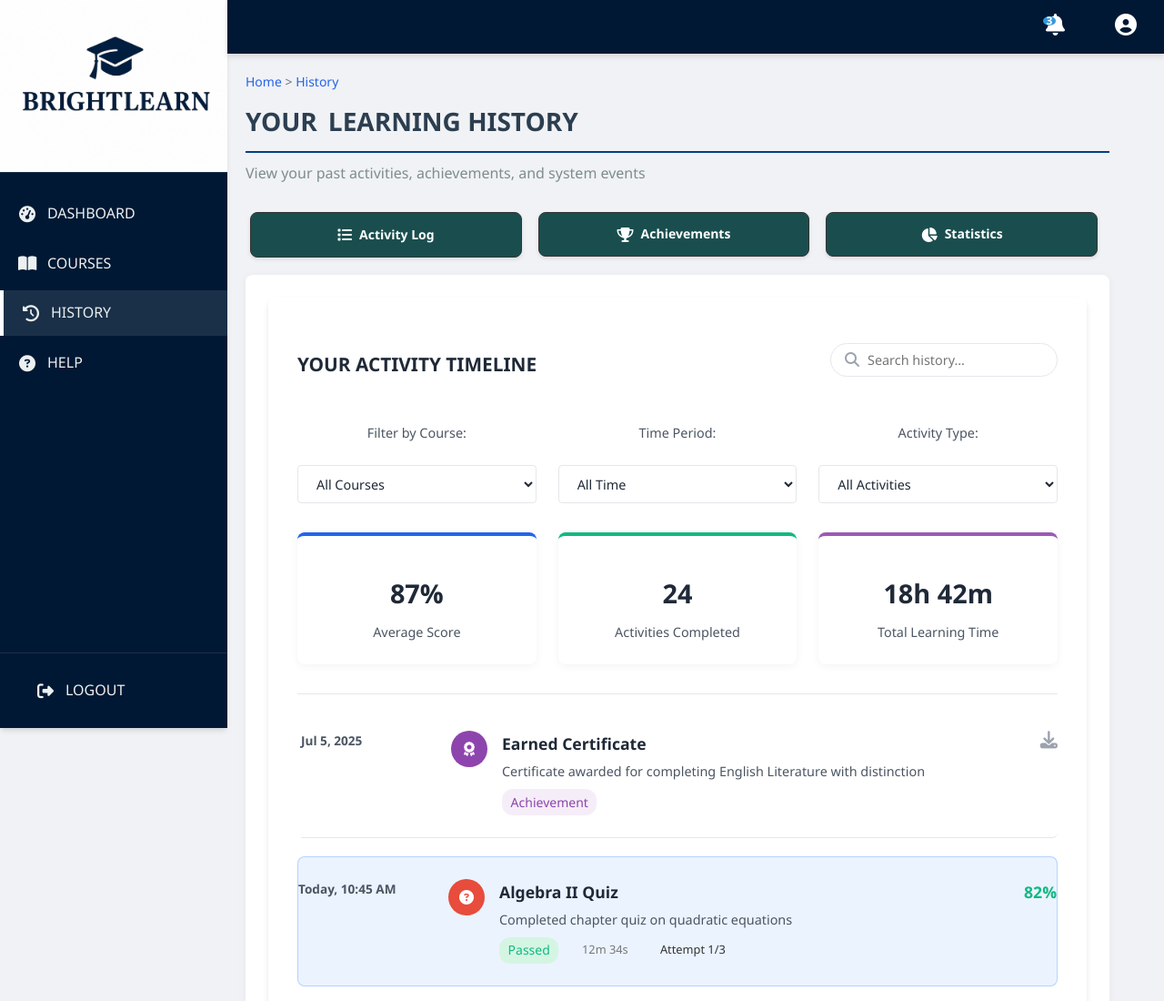
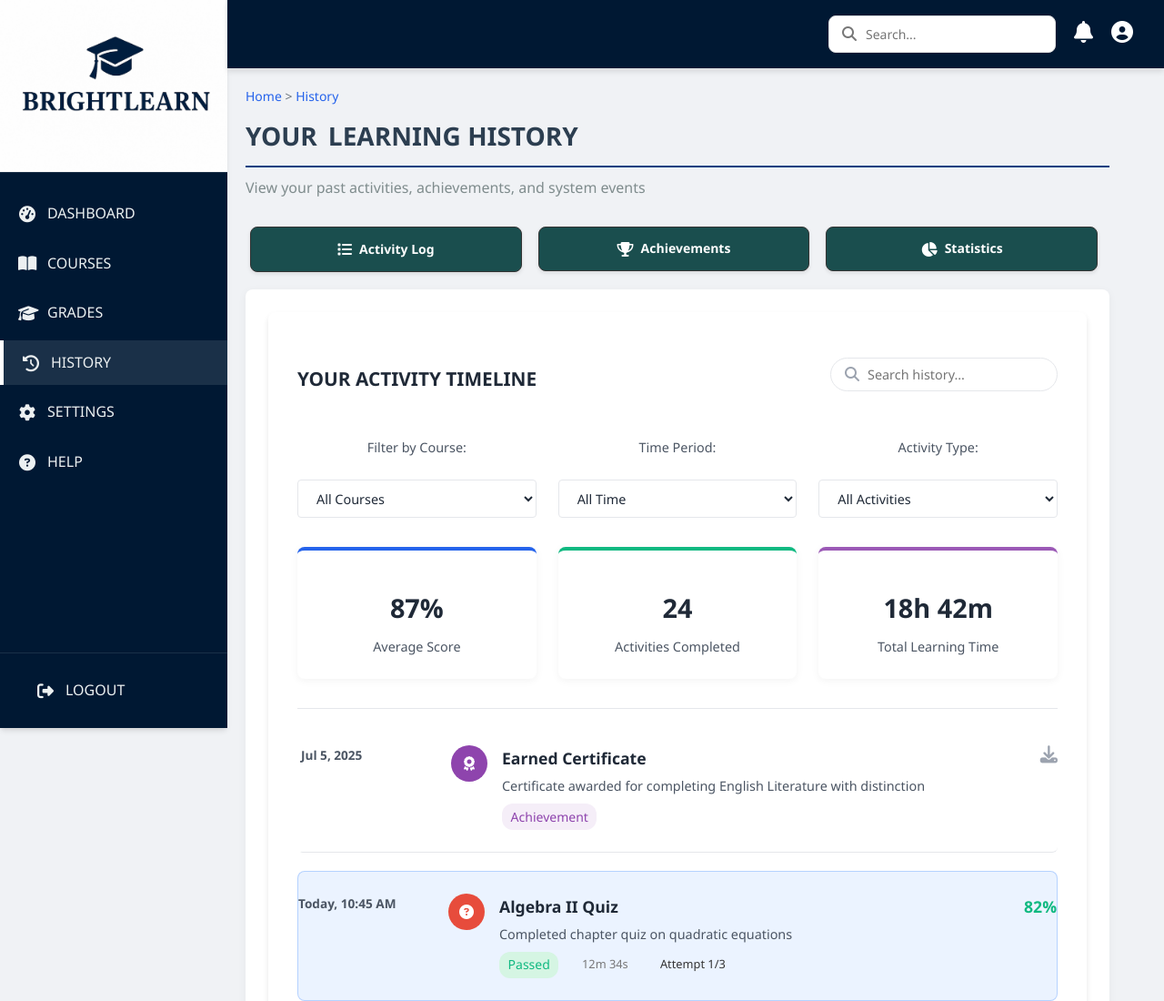
Before and after one commit to Rwema01/BRIGHTLEARN, a plain HTML site: page Fronted/history.html in a window 1280 px wide. Shown: the top 1100 px of the page at 91% size. Drawn offline with Linux system fonts and the light colour scheme.

Commit message:
Update history.html

```diff
--- a/Fronted/history.html
+++ b/Fronted/history.html
@@ -31,9 +31,21 @@
                     </a>
                 </li>
                 <li>
+                    <a href="grades.html">
+                        <i class="fas fa-graduation-cap"></i>
+                        <span>GRADES</span>
+                    </a>
+                </li>
+                <li>
                     <a href="history.html" class="active">
                         <i class="fas fa-history"></i>
                         <span>HISTORY</span>
+                    </a>
+                </li>
+                <li>
+                    <a href="settings.html">
+                        <i class="fas fa-cog"></i>
+                        <span>SETTINGS</span>
                     </a>
                 </li>
                 <li>
@@ -56,24 +68,21 @@
         <main class="main-content">
             <!-- Top Bar -->
             <header class="top-bar">
-               <div class="top-icons">
-        <!-- Search -->
+                <div class="top-icons">
+                    <div class="search-container">
+                        <input type="text" placeholder="Search..." class="search-input">
+                        <i class="fas fa-search search-icon"></i>
+                    </div>
 
+                    <!-- Simple Notification Link -->
+                    <a href="notifications.html" class="notification-link">
+                        <i class="fas fa-bell notification-icon"></i>
+                    </a>
 
-        <!-- Notification Icon (links to notification.html) -->
-                 <div class="notification-dropdown">
-                    <a href="notifications.html">
-                    <i class="fas fa-bell notification-icon"></i>
+                    <!-- Simple Profile Link -->
+                    <a href="profile.html" class="profile-link">
+                        <i class="fas fa-user-circle profile-icon"></i>
                     </a>
-                    <span class="notification-badge">3</span>
-                 </div>
-
-        <!-- Profile Icon (links to profile.html) -->
-                 <div class="profile-dropdown">
-                    <a href="profile.html">
-                    <i class="fas fa-user-circle profile-icon"></i>
-                    </a>
-                 </div>
                 </div>
             </header>
 
```
